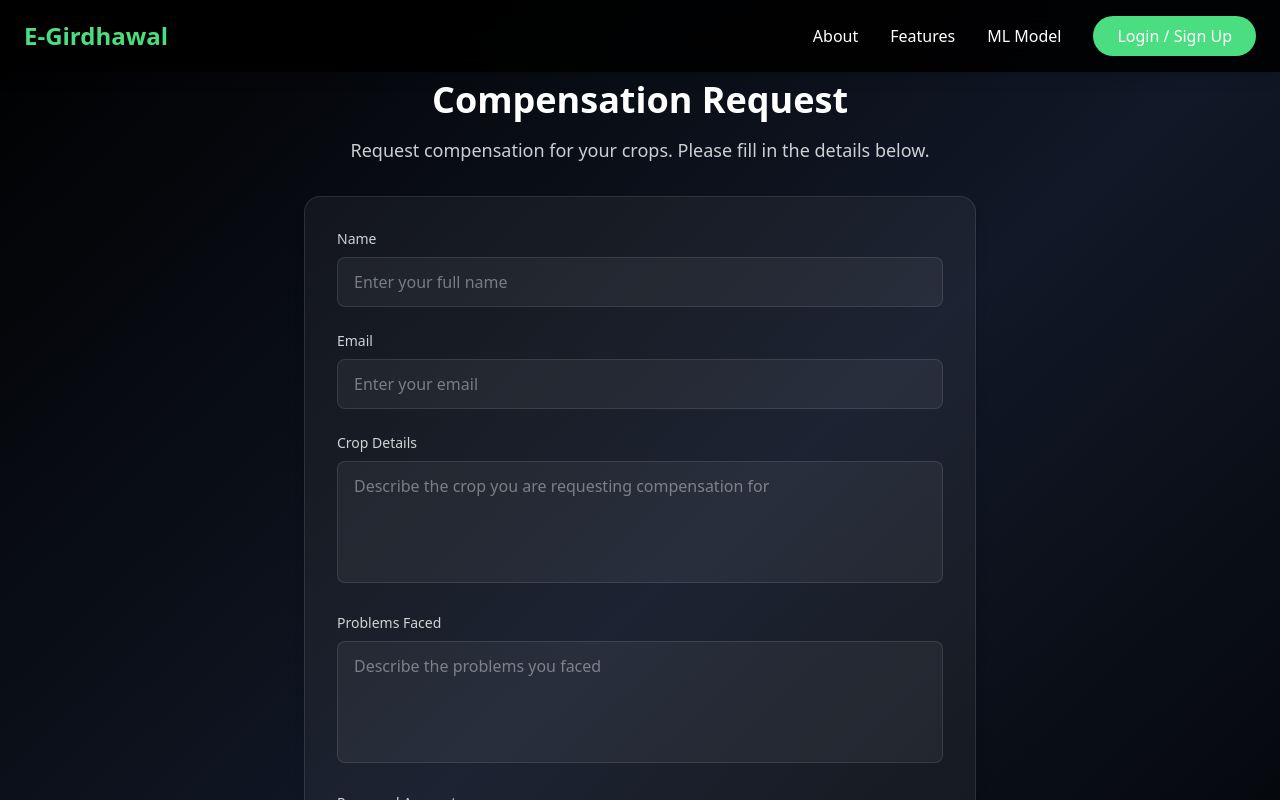
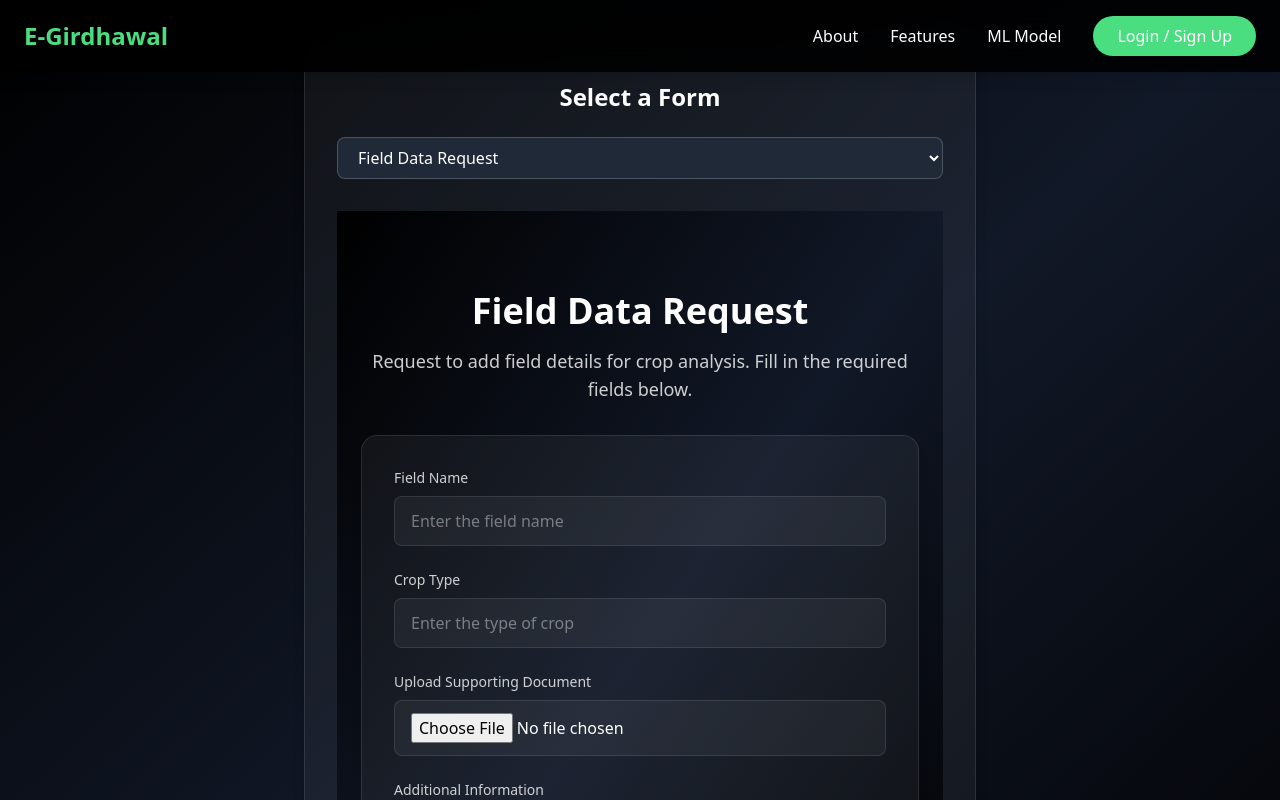
Before and after one commit to Shivam-NCRatleos/E-Girdhawal, a React (Vite) app: page /forms in a window 1280 px wide. Shown: the top 800 px of the page. Built offline with nearby package versions, Linux system fonts and the light colour scheme; what @huggingface/inference would draw is missing.

Commit message:
Dynamic form added

```diff
--- a/src/main.jsx
+++ b/src/main.jsx
@@ -33,6 +33,7 @@ import CompensationRequest from "./pages/CompensationRequest.jsx";
 
 // Import your AuthPage
 import AuthPage from "./pages/AuthPage.jsx";
+import FormsPage from "./pages/FormsPage.jsx";
 
 // ======= Auth Context Setup =======
 export const AuthContext = createContext();
@@ -123,7 +124,7 @@ const router = createBrowserRouter([
       { path: "/", element: <Homepage /> },
       { path: "/About", element: <About /> },
       { path: "/auth", element: <AuthPage /> },
-      { path: "/forms", element: <CompensationRequest /> },
+      { path: "/forms", element: <FormsPage /> },
       { path: "/upload", element: <UploadImage /> },
       { path: "/Charts", element: <Charts /> },
       { path: "/DisasterAlerts", element: <DisasterAlerts /> },
--- /dev/null
+++ b/src/pages/FormsPage.jsx
@@ -0,0 +1,43 @@
+import React, { useState } from 'react';
+import CompensationRequest from './CompensationRequest';
+import FieldDataRequest from './FieldDataRequest';
+import DisputeForm from './DisputeForm';
+
+const FormsPage = () => {
+  // Set the default to "fielddata" so FieldDataRequest opens by default
+  const [selectedForm, setSelectedForm] = useState('fielddata');
+
+  // Helper to render the selected form
+  const renderForm = () => {
+    switch (selectedForm) {
+      case 'compensation':
+        return <CompensationRequest />;
+      case 'fielddata':
+        return <FieldDataRequest />;
+      case 'dispute':
+        return <DisputeForm />;
+      default:
+        return null;
+    }
+  };
+
+  return (
+    <div className="min-h-screen bg-gradient-to-br from-black via-gray-900 to-black py-12 px-6 text-white">
+      <div className="max-w-2xl mx-auto bg-white/5 p-8 rounded-2xl shadow-lg border border-white/10">
+        <h2 className="text-2xl font-bold mb-6 text-center">Select a Form</h2>
+        <select
+          value={selectedForm}
+          onChange={e => setSelectedForm(e.target.value)}
+          className="block w-full mb-8 px-4 py-2 rounded-lg bg-gray-800 text-white border border-white/20 focus:outline-none focus:ring-2 focus:ring-blue-600"
+        >
+          <option value="fielddata">Field Data Request</option>
+          <option value="compensation">Compensation Request</option>
+          <option value="dispute">Dispute Form</option>
+        </select>
+        {renderForm()}
+      </div>
+    </div>
+  );
+};
+
+export default FormsPage;
```
